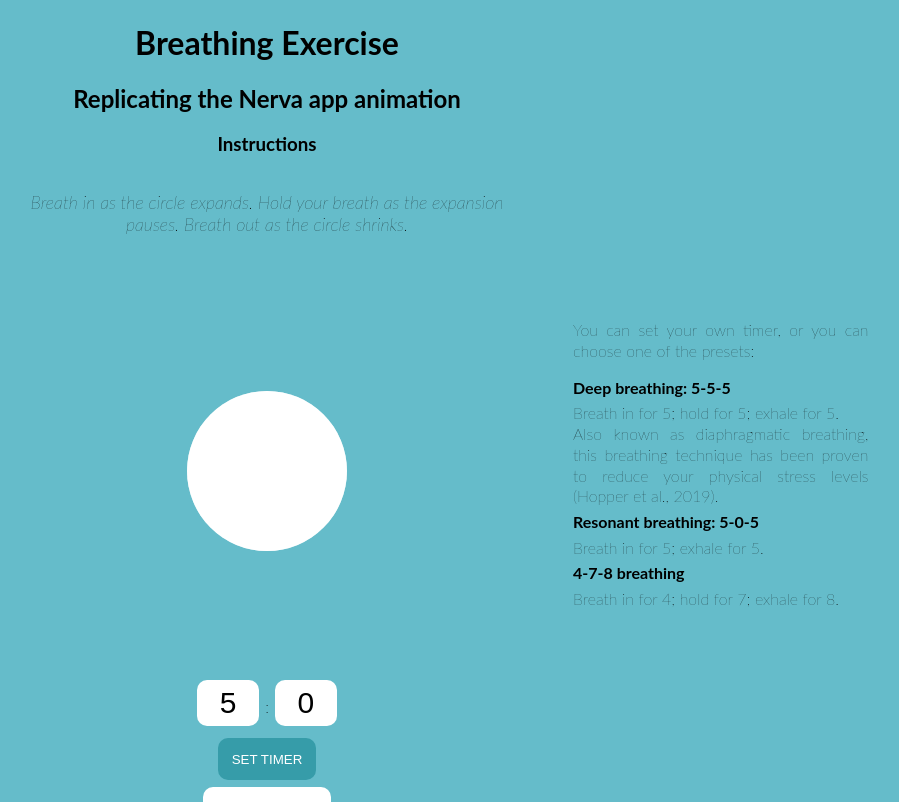
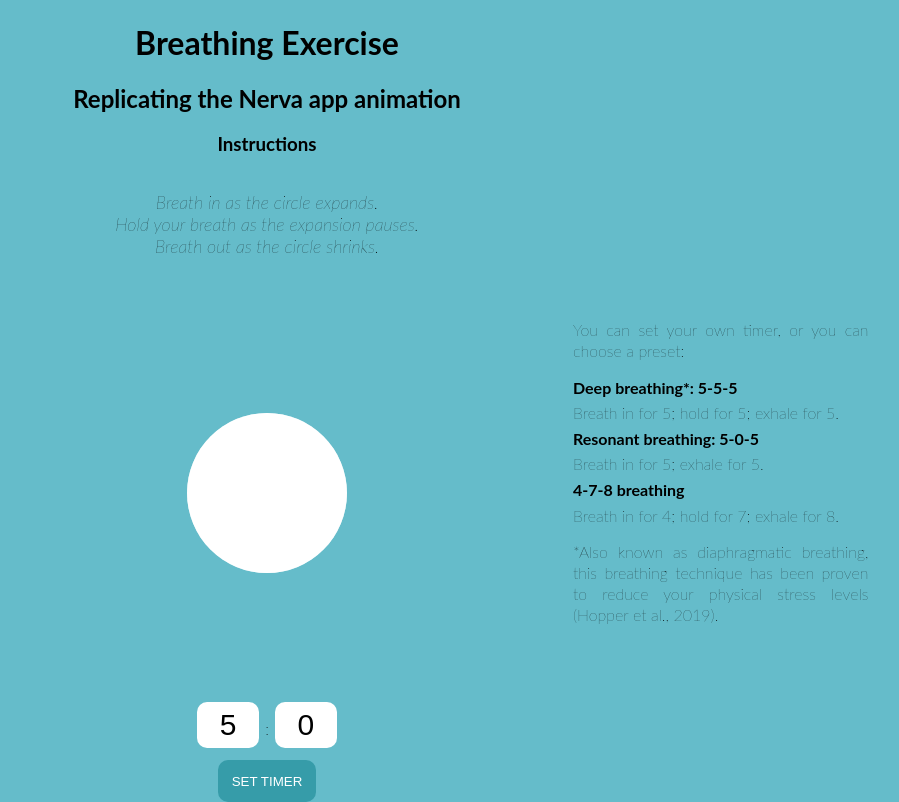
Before and after one commit to GiuliaPassoni/deep-breath, a React (Create React App) app: page / in a window 1280 px wide. Shown: the top 802 px of the page, without its empty margins (375-1274 px from the left). Built offline with nearby package versions, Linux system fonts and the light colour scheme; the HTML template or start-up script is replaced by a standard one.

Commit message:
feat: adjusted styling.

```diff
--- a/src/App.tsx
+++ b/src/App.tsx
@@ -18,19 +18,18 @@ function App() {
                         Instructions
                     </h3>
                     <div className='instructions-text'>
-                        Breath in as the circle expands.
-                        Hold your breath as the expansion pauses.
+                        Breath in as the circle expands.<br/>
+                        Hold your breath as the expansion pauses. <br/>
                         Breath out as the circle shrinks.
                     </div>
                 </section>
                 <section className='more-text'>
                     <div className='breath-style'>
-                        You can set your own timer, or you can choose one of the presets:
+                        You can set your own timer, or you can choose a preset:
                         <ul>
                             <li>
-                                <div className="bold">Deep breathing: 5-5-5</div>
+                                <div className="bold">Deep breathing*: 5-5-5</div>
                                 <div>Breath in for 5; hold for 5; exhale for 5.</div>
-                                <div>Also known as diaphragmatic breathing, this breathing technique has been proven to reduce your physical stress levels (Hopper et al., 2019). </div>
                             </li>
                             <li>
                                 <div className="bold">Resonant breathing: 5-0-5</div>
@@ -41,6 +40,7 @@ function App() {
                                 <div>Breath in for 4; hold for 7; exhale for 8.</div>
                             </li>
                         </ul>
+                        <div className='explain'>*Also known as diaphragmatic breathing, this breathing technique has been proven to reduce your physical stress levels (Hopper et al., 2019). </div>
                     </div>
                 </section>
                 <section className="animation">
```
